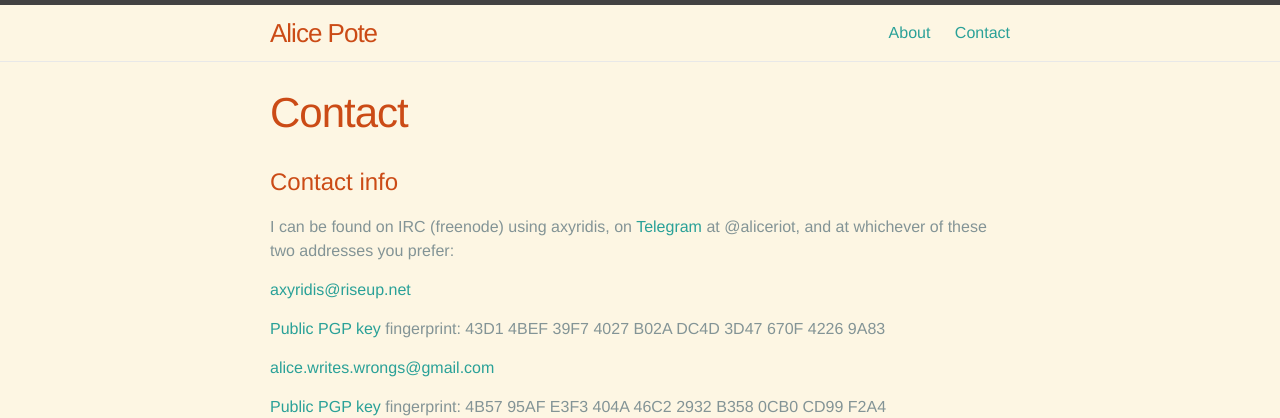
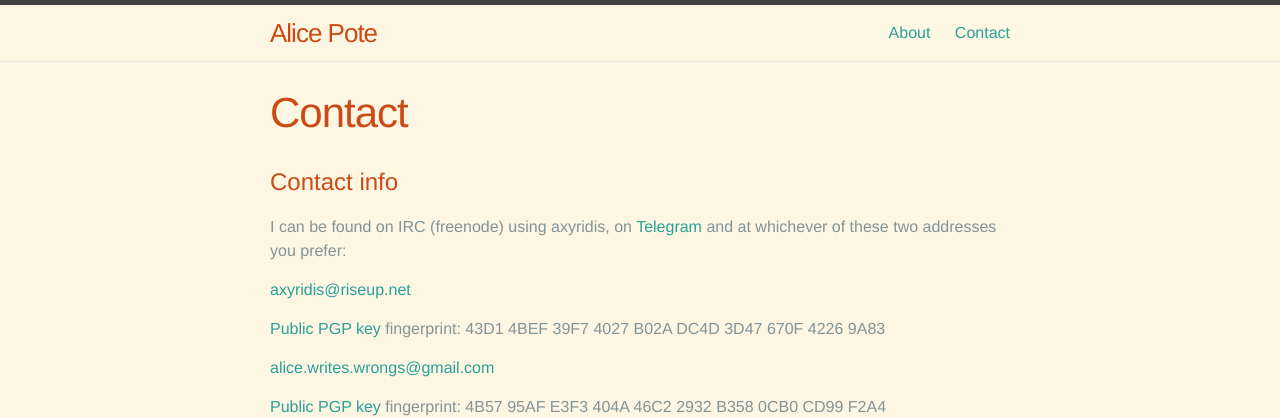
Before and after one commit to alicewriteswrongs/old-blog, a Jekyll site: the page built from contact.md, in a window 1280 px wide. Shown: the top 418 px of the page. Built offline with Jekyll 4.4.1, drawn with Linux system fonts in a browser that asks for light colours.

Commit message:
More contact updates!

```diff
--- a/contact.md
+++ b/contact.md
@@ -6,7 +6,7 @@ permalink: /contact/
 
 #Contact info
 
-I can be found on IRC (freenode) using ``axyridis``, on [Telegram](https://telegram.org/) at @aliceriot, and at whichever of
+I can be found on IRC (freenode) using ``axyridis``, on [Telegram](https://telegram.me/aliceriot) and at whichever of
 these two addresses you prefer:
 
 <axyridis@riseup.net>
```
